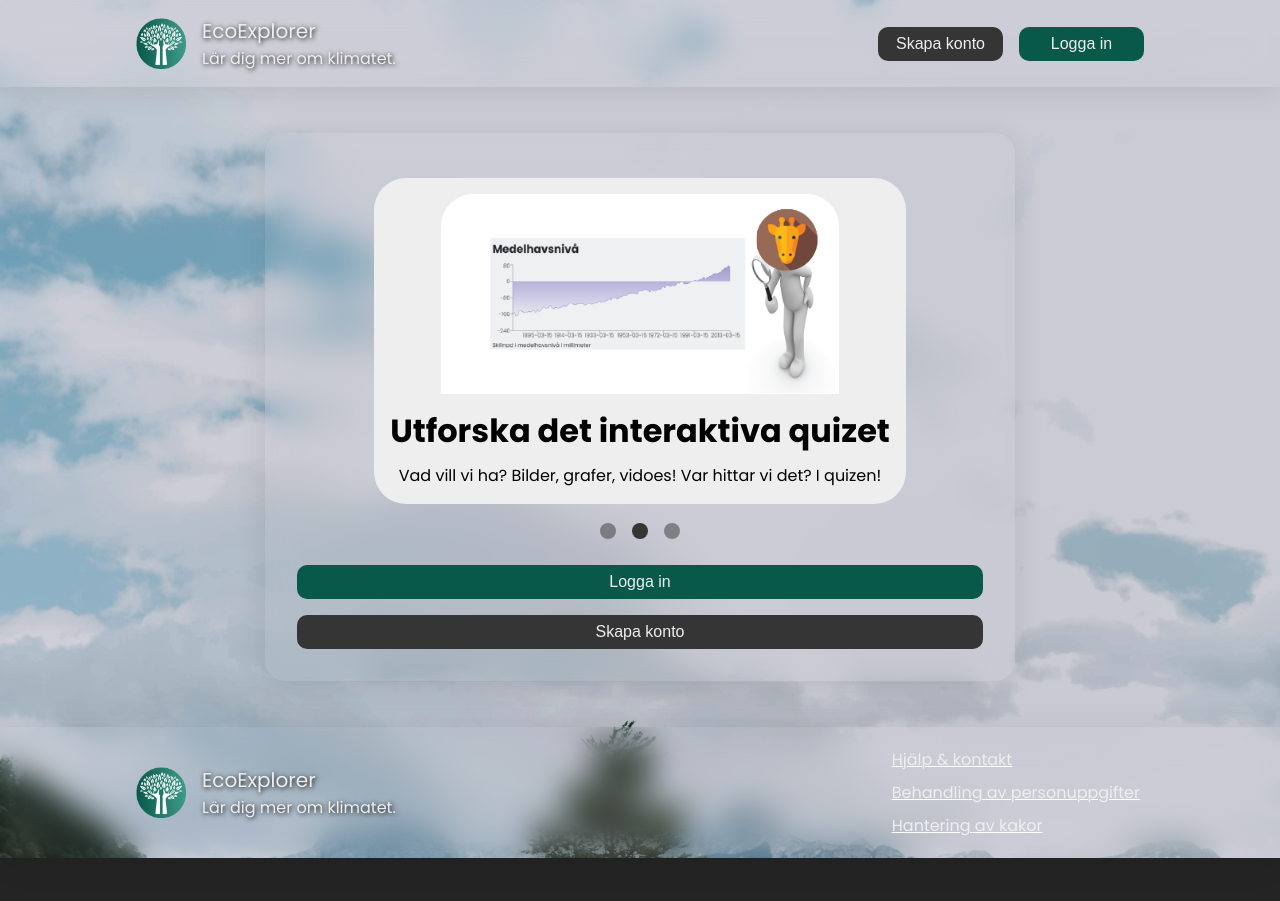
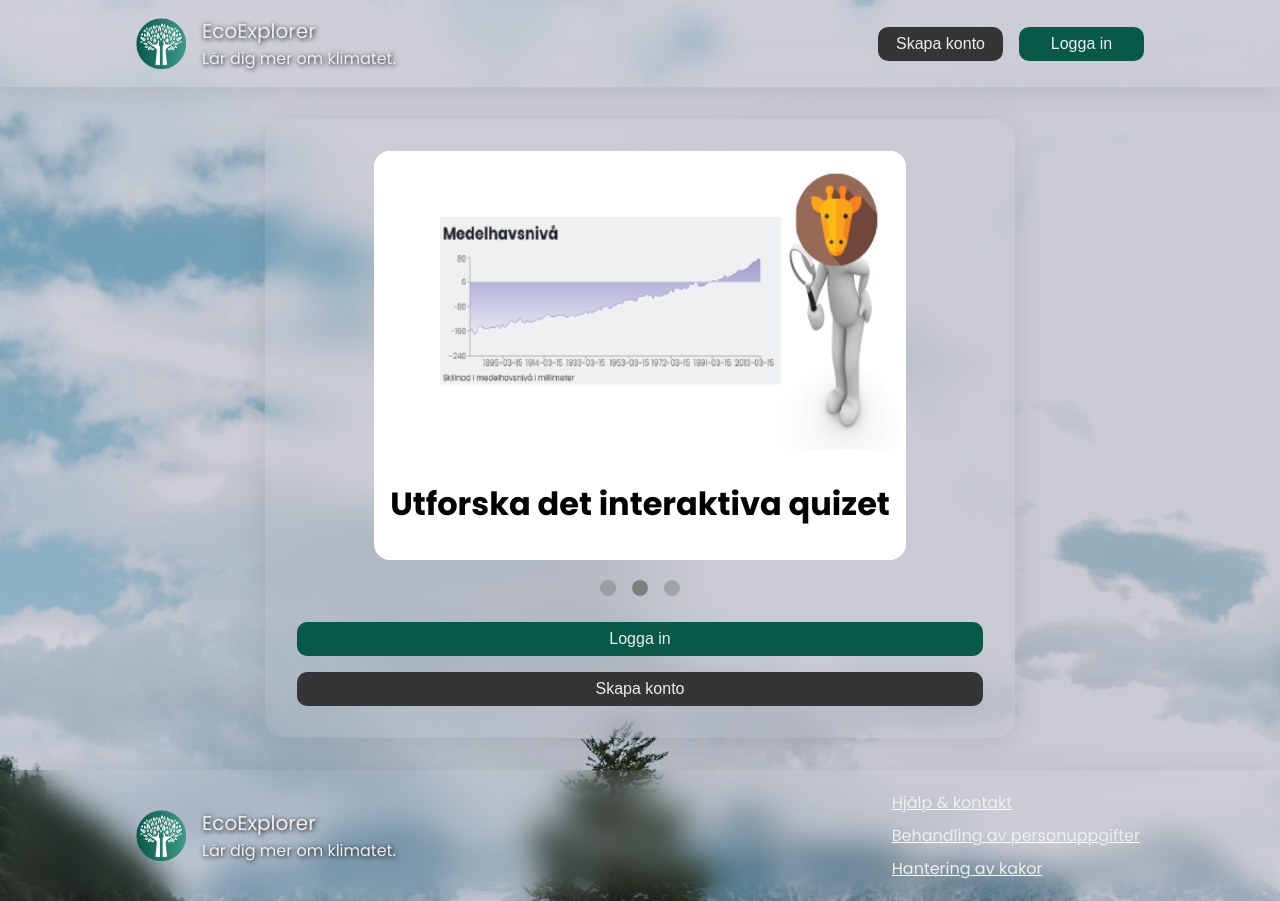
Before and after one commit to nilsneidenmark/klimatspelet, a React (Vite) app: page / in a window 1280 px wide. Before the commit the page ends 858 px from the top, so only its background shows below. Built offline with nearby package versions, Linux system fonts and the light colour scheme.

Commit message:
update intro component scss

```diff
--- a/src/components/Intro/Intro.jsx
+++ b/src/components/Intro/Intro.jsx
@@ -85,7 +85,6 @@ const Slide = ({ header, text, img }) => {
       <div className={styles.container}>
         <img src={img} width="300px" height="300px" />
         <h1>{header}</h1>
-        <p>{text}</p>
       </div>
     </>
   );
--- a/src/components/Intro/intro.module.css
+++ b/src/components/Intro/intro.module.css
@@ -209,25 +209,25 @@ input {
   max-width: 80%;
 }
 .intro > div:first-child > .container {
-  margin-top: 2.5%;
   display: flex;
   flex-direction: column;
   justify-content: center;
   align-items: center;
-  background-color: #eeeeee;
-  border-radius: 2rem;
+  background-color: #ffffff;
+  border-radius: 1rem;
   width: 100%;
   gap: 0.5rem;
-  padding: 1rem;
+  padding: 0;
   color: black;
   text-shadow: none;
 }
+.intro > div:first-child > .container > h1 {
+  padding: 1rem;
+  margin-bottom: 1rem;
+}
 .intro > div:first-child > .container > img {
-  max-width: 100%;
-  max-height: 200px;
-  width: auto;
-  height: auto;
-  border-radius: 2rem 2rem 0 0;
+  min-width: 100%;
+  border-radius: 1rem 1rem 0 0;
   margin-bottom: 1%;
 }
 .intro > button {
@@ -244,14 +244,10 @@ input {
 .intro .circles > button {
   border-radius: 50%;
   width: 15px;
-  background-color: #353535;
+  background-color: gray;
   opacity: 50%;
   height: 15px;
 }
 .intro .circles > .active {
   opacity: 100%;
-}
-
-h1 {
-  color: black;
 }/*# sourceMappingURL=intro.module.css.map */
--- a/src/components/Intro/intro.module.scss
+++ b/src/components/Intro/intro.module.scss
@@ -10,23 +10,23 @@
     @include flex(column, center, center);
     max-width: 80%;
     > .container {
-      margin-top: 2.5%;
       @include flex(column, center, center);
-      background-color: $white;
-      border-radius: $large;
+      background-color: #ffffff;
+      border-radius: $medium;
       width: 100%;
       gap: $small;
-      padding: $medium;
+      padding: 0;
       color: black;
-      text-shadow:none;
-
+      text-shadow: none;
+      > h1 {
+        padding: $medium;
+        margin-bottom: $medium;
+      }
       > img {
-        max-width: 100%;
-        max-height: 200px;
-        width: auto;
-        height: auto;
-        border-radius: $large $large 0 0;
+        min-width: 100%;
+        border-radius: $medium $medium 0 0;
         margin-bottom: 1%;
+        // border: 2px solid red;
       }
     }
   }
@@ -40,7 +40,7 @@
     > button {
       border-radius: 50%;
       width: 15px;
-      background-color: $secondary;
+      background-color: gray;
       opacity: $opacity;
       height: 15px;
     }
@@ -49,6 +49,3 @@
     }
   }
 }
-h1 {
-  color: black;
-}
```
Also changed, not shown: 1 other file (tests, documents, lock files or other folders).
